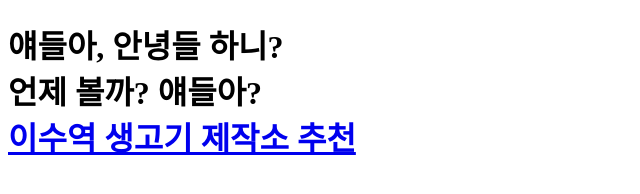
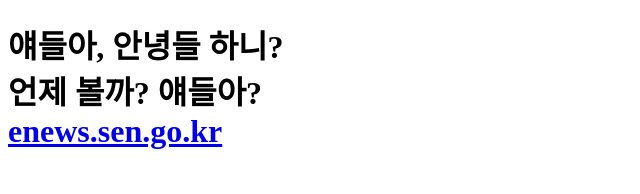
Before and after one commit to anoncaco/testgit, a plain HTML site: page docs/index.html in a window 1280 px wide. Shown: the whole page, without its empty margins (0-640 px from the left). Drawn offline with Linux system fonts and the light colour scheme.

Commit message:
Update index.html

```diff
--- a/docs/index.html
+++ b/docs/index.html
@@ -6,7 +6,7 @@
     <h1>
       얘들아, 안녕들 하니?</br>
     언제 볼까? 얘들아?</br>
-    <a href="https://m.blog.naver.com/rain20100/221309051647">이수역 생고기 제작소 추천</
+    <a href="https://enews.sen.go.kr/news/view.do?bbsSn=174886&step1=3&step2=1">enews.sen.go.kr</a>
     </h1>
   </body>
 </html>
```
